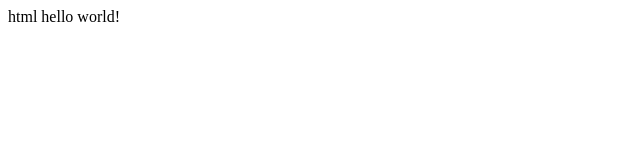
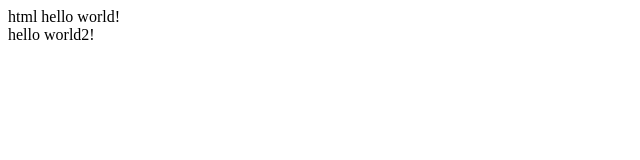
Before and after one commit to zqj/test_git, a plain HTML site: page index.html in a window 1280 px wide. Shown: the full height of the page, 0-640 px from the left. Drawn offline with Linux system fonts and the light colour scheme.

Commit message:
为 index.html 添加 hello world2！

```diff
--- a/index.html
+++ b/index.html
@@ -5,6 +5,8 @@
     </head>
     <body>
     html hello world!
+        <br/>
+        hello world2!
     </body>
 
 </html>
```
